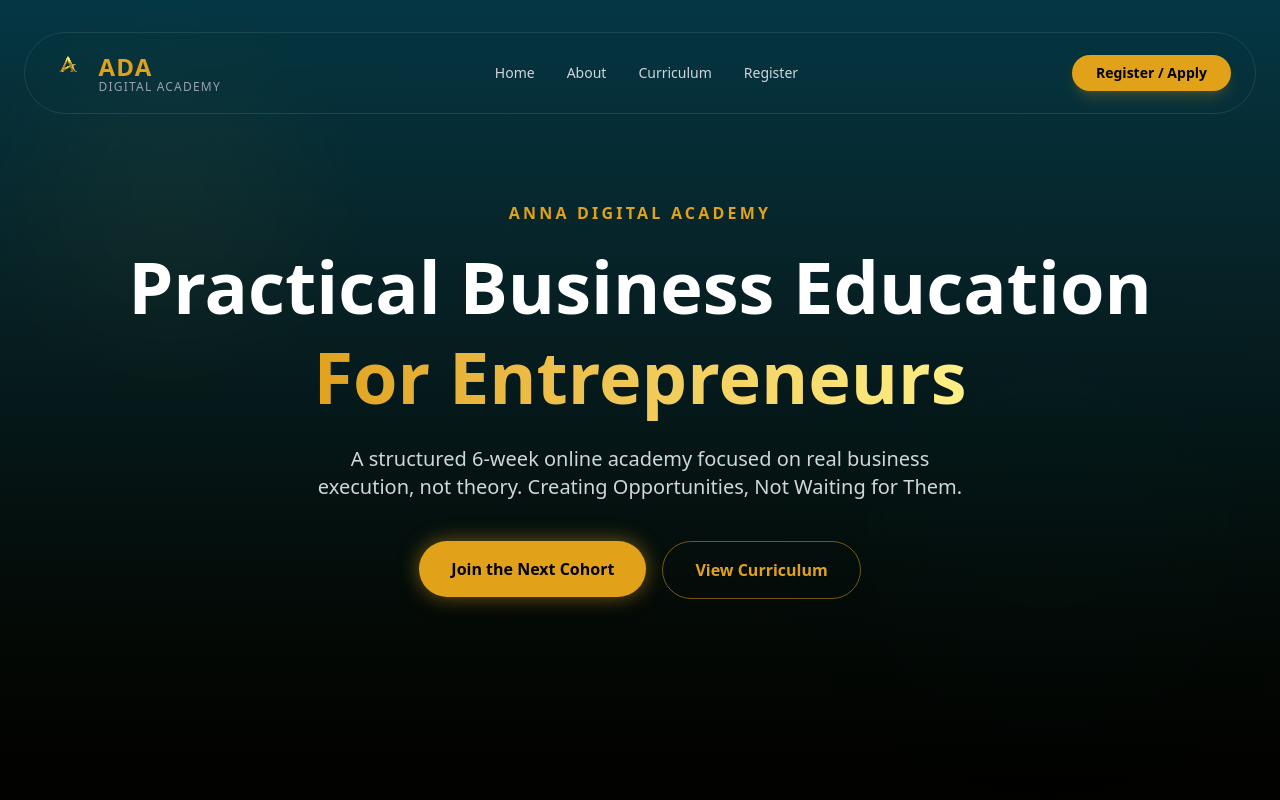
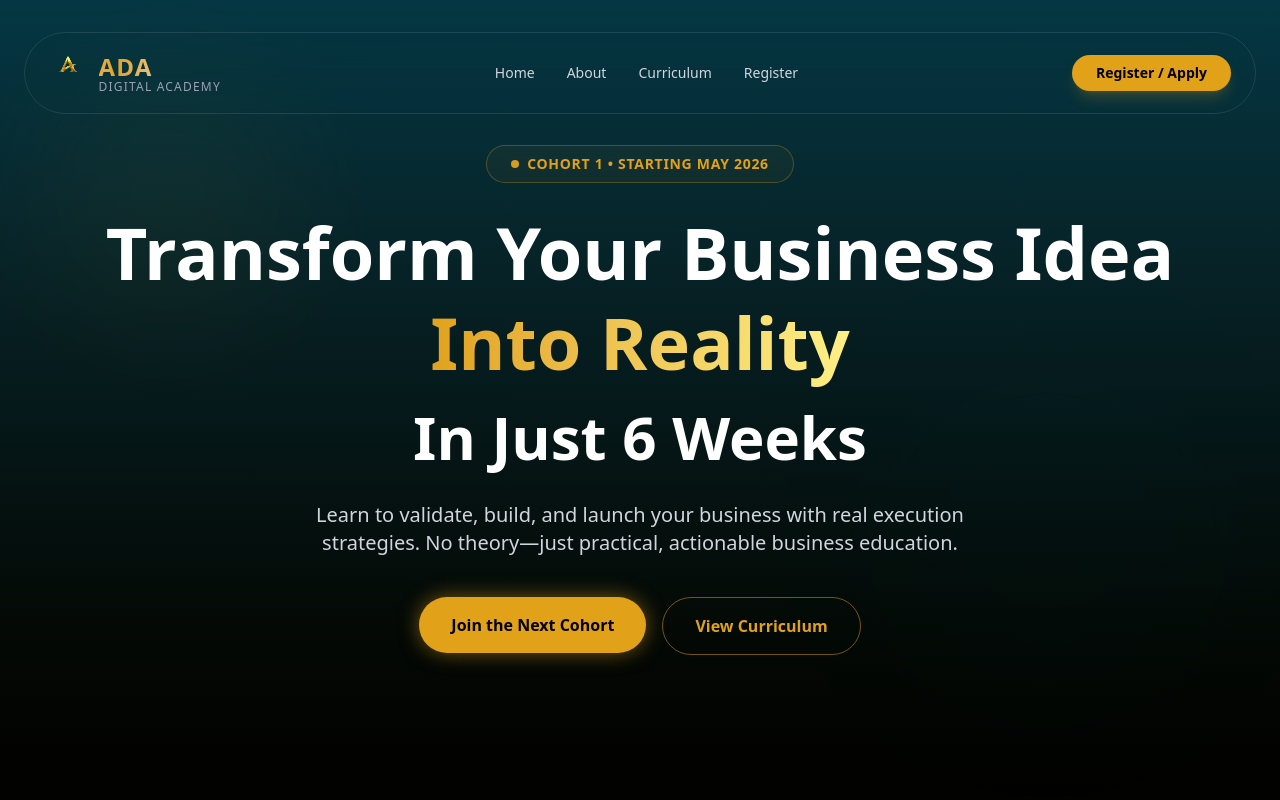
Before and after one commit to Chidi09/anna-digital-academy, a Next.js app: page / in a window 1280 px wide. Shown: the top 800 px of the page. Built offline with nearby package versions, Linux system fonts and the light colour scheme.

Commit message:
feat: add Hero component with animated background elements, headline, and call-to-action buttons.

```diff
--- a/app/globals.css
+++ b/app/globals.css
@@ -25,3 +25,17 @@ body {
     scroll-behavior: smooth;
   }
 }
+
+@keyframes shine {
+  0% {
+    background-position: 200% center;
+  }
+
+  100% {
+    background-position: -200% center;
+  }
+}
+
+.animate-shine {
+  animation: shine 6s linear infinite;
+}
--- a/components/Hero.tsx
+++ b/components/Hero.tsx
@@ -20,38 +20,43 @@ export default function Hero() {
 
             <div className="container mx-auto px-6 text-center z-10">
 
-                {/* Animated Logo / Brand Name */}
-                <motion.p
+                {/* Cohort Badge - Creates Urgency */}
+                <motion.div
                     initial={{ opacity: 0, y: 20 }}
                     animate={{ opacity: 1, y: 0 }}
                     transition={{ duration: 0.8 }}
-                    className="text-ada-gold font-bold tracking-[0.2em] uppercase mb-4"
+                    className="inline-flex items-center gap-2 px-6 py-2 border border-ada-gold/30 bg-ada-gold/5 rounded-full mb-6 backdrop-blur-sm"
                 >
-                    Anna Digital Academy
-                </motion.p>
+                    <span className="w-2 h-2 bg-ada-gold rounded-full animate-pulse"></span>
+                    <span className="text-ada-gold font-semibold tracking-wider text-sm uppercase">
+                        Cohort 1 • Starting May 2026
+                    </span>
+                </motion.div>
 
-                {/* Main Headline */}
+                {/* Main Headline - More Impactful */}
                 <motion.h1
                     initial={{ opacity: 0, y: 30 }}
                     animate={{ opacity: 1, y: 0 }}
                     transition={{ duration: 0.8, delay: 0.2 }}
-                    className="font-serif text-4xl md:text-6xl lg:text-7xl font-bold leading-tight text-white mb-6"
+                    className="font-serif text-5xl md:text-6xl lg:text-7xl font-bold leading-tight text-white mb-6"
                 >
-                    Practical Business Education <br />
+                    Transform Your Business Idea <br />
                     <span className="text-transparent bg-clip-text bg-gradient-to-r from-ada-gold to-yellow-200">
-                        For Entrepreneurs
+                        Into Reality
                     </span>
+                    <br />
+                    <span className="text-4xl md:text-5xl lg:text-6xl">In Just 6 Weeks</span>
                 </motion.h1>
 
-                {/* Subtext */}
+                {/* Subtext - Streamlined */}
                 <motion.p
                     initial={{ opacity: 0, y: 30 }}
                     animate={{ opacity: 1, y: 0 }}
                     transition={{ duration: 0.8, delay: 0.4 }}
                     className="text-gray-300 text-lg md:text-xl max-w-2xl mx-auto mb-10 font-light font-sans"
                 >
-                    A structured 6-week online academy focused on real business execution, not theory.
-                    Creating Opportunities, Not Waiting for Them.
+                    Learn to validate, build, and launch your business with real execution strategies.
+                    No theory—just practical, actionable business education.
                 </motion.p>
 
                 {/* Call to Action Buttons */}
--- a/components/Navbar.tsx
+++ b/components/Navbar.tsx
@@ -10,6 +10,24 @@ const navLinks = [
   { name: "Curriculum", href: "/program" },
   { name: "Register", href: "/register" },
 ];
+
+const Typewriter = ({ text, delay }: { text: string; delay: number }) => {
+  const [currentText, setCurrentText] = useState("");
+  const [currentIndex, setCurrentIndex] = useState(0);
+
+  useEffect(() => {
+    if (currentIndex < text.length) {
+      const timeout = setTimeout(() => {
+        setCurrentText((prev) => prev + text[currentIndex]);
+        setCurrentIndex((prev) => prev + 1);
+      }, delay);
+
+      return () => clearTimeout(timeout);
+    }
+  }, [currentIndex, delay, text]);
+
+  return <span>{currentText}</span>;
+};
 
 export default function Navbar() {
   const [isScrolled, setIsScrolled] = useState(false);
@@ -44,14 +62,14 @@ export default function Navbar() {
               <img
                 src="/logo.svg"
                 alt="Anna Digital Academy Logo"
-                className="h-12 md:h-14 w-auto"
+                className="h-10 md:h-14 w-auto object-contain"
               />
-              <div className="flex flex-col">
-                <span className="font-serif text-xl md:text-2xl font-bold text-ada-gold tracking-wider">
+              <div className="flex flex-col justify-center">
+                <span className="font-serif text-xl md:text-2xl font-bold tracking-wider bg-gradient-to-r from-ada-gold via-white to-ada-gold bg-[length:200%_auto] text-transparent bg-clip-text animate-shine">
                   ADA
                 </span>
-                <span className="hidden sm:block font-sans text-[10px] md:text-xs text-gray-400 tracking-widest uppercase -mt-1">
-                  Digital Academy
+                <span className="hidden md:block font-sans text-[10px] md:text-xs text-gray-400 tracking-widest uppercase -mt-1">
+                  <Typewriter text="Digital Academy" delay={100} />
                 </span>
               </div>
             </Link>
```
